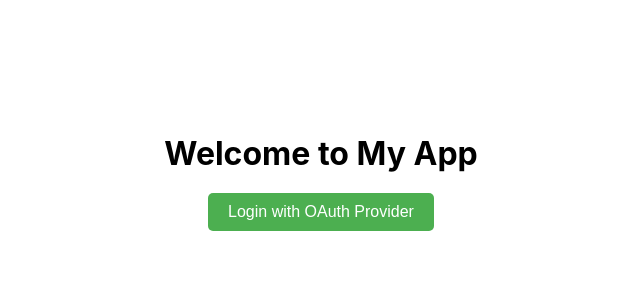
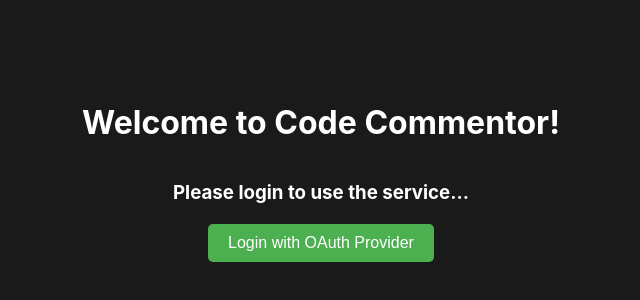
Before and after one commit to FlareCoding/cs411-project, a React (Create React App) app in the folder frontend/code-commentor/: page / in a window 1280 px wide. Shown: the part 228-528 px from the top of the page, without its empty margins (319-959 px from the left). Built offline with nearby package versions, Linux system fonts and the light colour scheme.

Commit message:
improved the login screen

```diff
--- a/frontend/code-commentor/src/Login.js
+++ b/frontend/code-commentor/src/Login.js
@@ -22,8 +22,9 @@ function Login() {
     };
 
     return (
-        <div style={{ display: 'flex', justifyContent: 'center', alignItems: 'center', height: '100vh', flexDirection: 'column' }}>
-        <h1 style={{ marginBottom: '20px' }}>Welcome to My App</h1>
+        <div style={{ display: 'flex', justifyContent: 'center', alignItems: 'center', height: '100vh', flexDirection: 'column', backgroundColor: '#1a1a1a', color: 'white' }}>
+        <h1 style={{ marginBottom: '20px' }}>Welcome to Code Commentor!</h1>
+        <h3 style={{ marginBottom: '20px' }}>Please login to use the service...</h3>
         <button onClick={handleLogin} style={buttonStyle}>
             Login with OAuth Provider
         </button>
```
